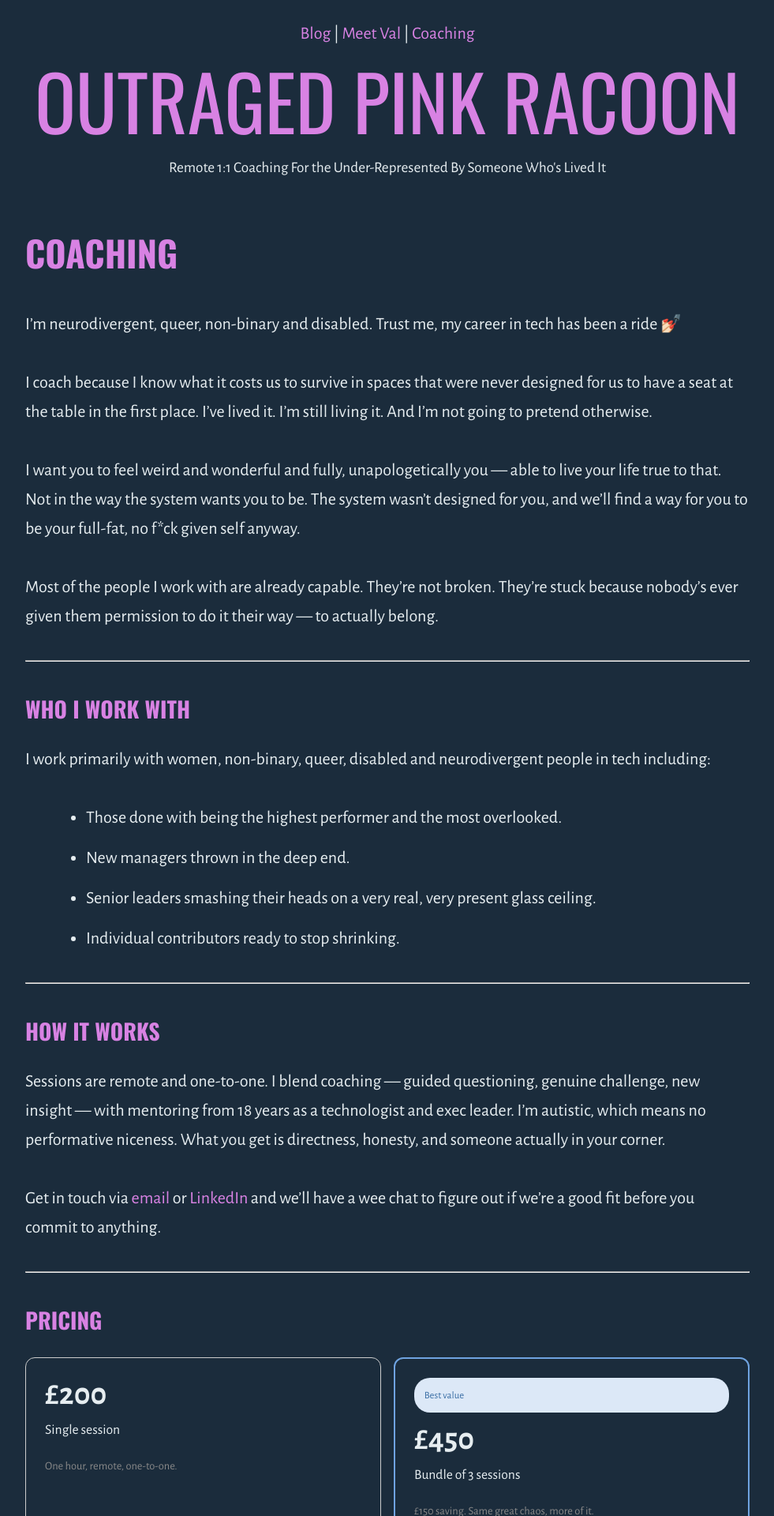
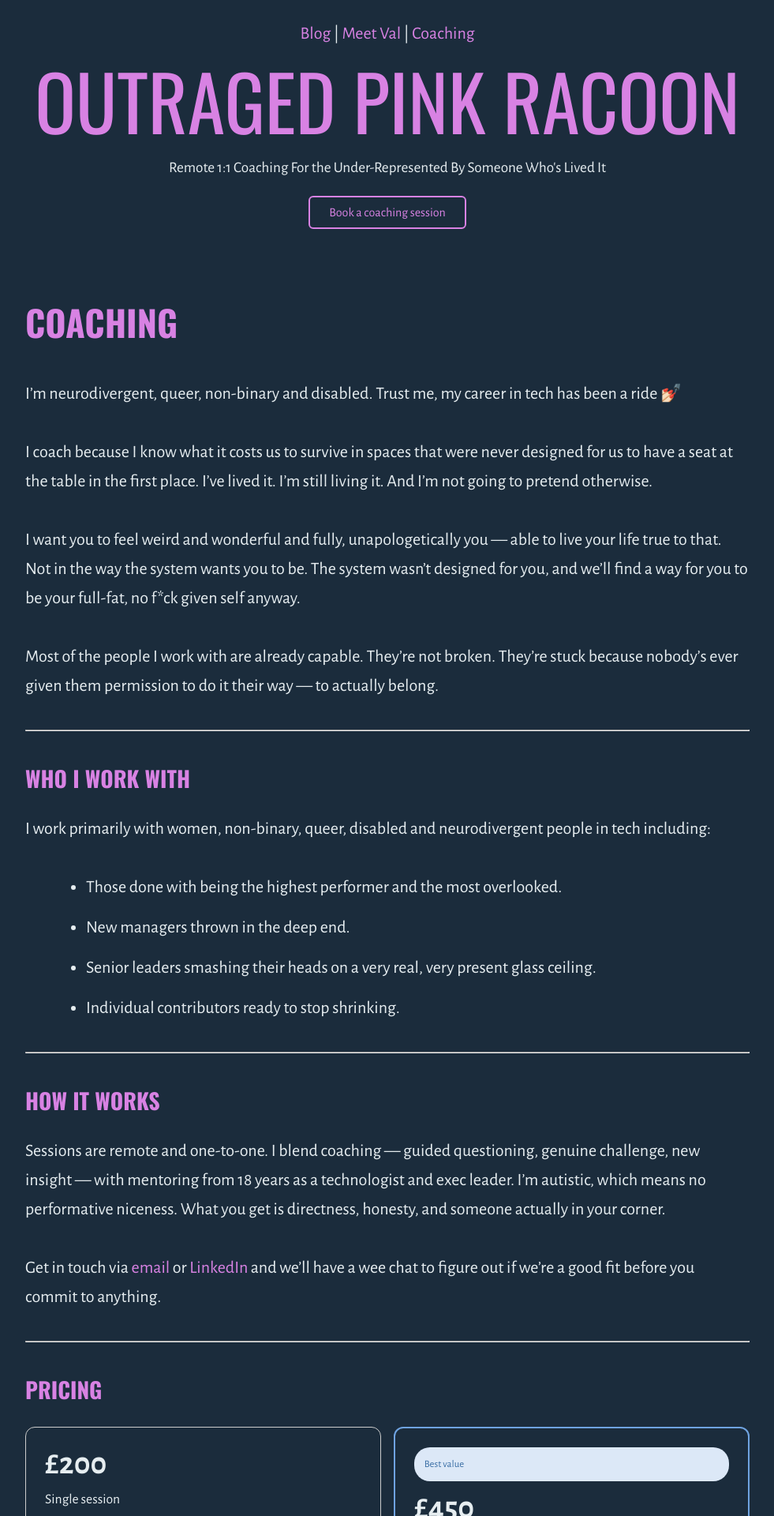
Before and after one commit to outragedpinkracoon/outragedpinkracoon.github.io, a Jekyll site: the page built from coaching.md, in a window 1280 px wide. Shown: the top 1920 px of the page at 79% size, without its empty margins (149-1130 px from the left). Built offline with Jekyll 4.4.1, drawn with Linux system fonts in a browser that asks for light colours; comment, search, counter and statistics services are not loaded.

Commit message:
adds book a coaching session cta button to coaching and about-me pages
Co-Authored-By: Claude Sonnet 4.6 <noreply@anthropic.com>

```diff
--- a/_layouts/default.html
+++ b/_layouts/default.html
@@ -20,6 +20,7 @@
     </nav>
     <header><a href='/'>OUTRAGED PINK RACOON</a></header>
       {% if page.subtitle %}<p class="page-subtitle">{{ page.subtitle }}</p>{% endif %}
+    {% if page.show_cta %}<p class="text-center"><a class="header-cta" href="mailto:coaching@outragedpinkracoon.com?subject=Coaching%20Enquiry&body=Hi%20Val%2C%20I%27d%20love%20to%20have%20a%20chat%20about%20coaching.">Book a coaching session</a></p>{% endif %}
     <div>
       {{ content }}
     </div>
--- a/_sass/main.scss
+++ b/_sass/main.scss
@@ -80,6 +80,22 @@ pre {
 
 .hidden {
   display: none;
+}
+
+.header-cta {
+  display: inline-block;
+  margin-bottom: 1.5rem;
+  padding: 0.6rem 1.5rem;
+  border: 2px solid $primary-color;
+  border-radius: 6px;
+  font-size: 1rem;
+  color: $primary-color;
+
+  &:hover {
+    background: $primary-color;
+    color: $bg-color;
+    text-decoration: none;
+  }
 }
 
 .page-subtitle {
```
Also changed, not shown: about-me.md (+1 -0 lines), coaching.md (+1 -0 lines).
